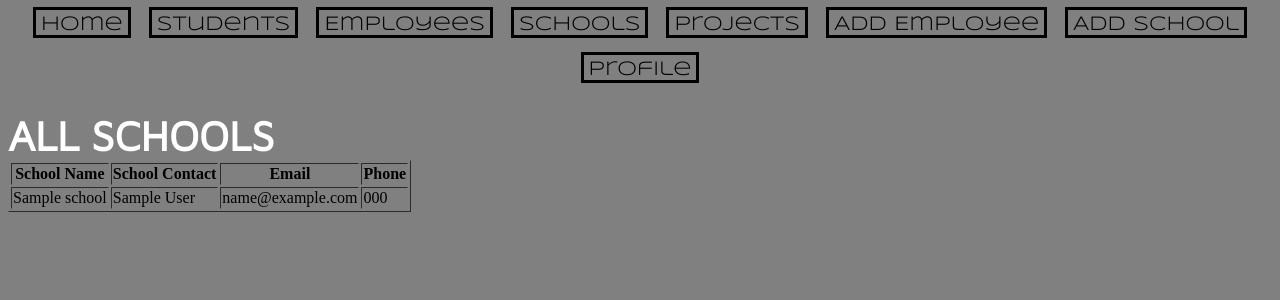
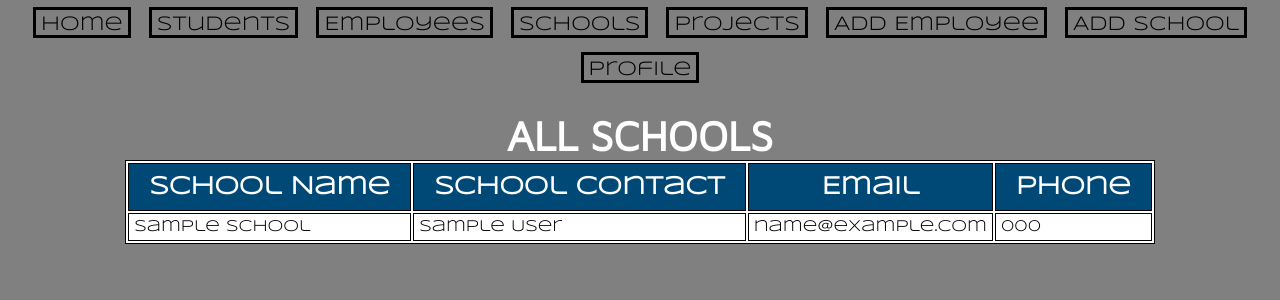
Before and after one commit to MetaCapstoneTeam/capstoneTracker, a Django app: a page that uses c1_capstonetracker/projectTracker/templates/school_list.html in a window 1280 px wide. Shown: the part 97-397 px from the top of the page. Run offline with Django 3.2, Linux system fonts and the light colour scheme; tables that the repository leaves empty hold one stand-in row (values such as "Sample post").

Commit message:
updated table format

```diff
--- a/c1_capstonetracker/frontend/static/css/stylesheet.css
+++ b/c1_capstonetracker/frontend/static/css/stylesheet.css
@@ -125,16 +125,10 @@ body{
 /* CSS for home page */
 
 #home_page_block{
-
-  /*text-align: left;
-  padding-top: 5px;
-  padding-left: 5px;
-  padding-right: 5px;
-  display: inline;
-  margin: 0px;*/
   background-color: white;
   font-family: 'Syncopate', sans-serif;
   font-size: 20px;
+  padding-bottom: 10px;
 }
 
 #home_page_block title {
@@ -147,7 +141,7 @@ body{
 
 #home_page_block content {
   height: 300px;
-  width: 100%;
+  width: 93%;
   padding-left: 20px;
   padding-right: 20px;
   margin-left: 25px;
@@ -155,3 +149,27 @@ body{
   display: inline-block;
   background-color: #004977;
 }
+
+/* CSS for Tables */
+table, td, th {
+    border: 1px solid black;
+    background-color: white;
+    font-family: 'Syncopate', sans-serif;
+}
+
+th {
+    background-color: #004977;
+    color: white;
+    padding-top: 10px;
+    padding-bottom: 10px;
+    padding-left: 20px;
+    padding-right: 20px;
+    font-size: 25px;
+}
+td {
+    font-size: 16px;
+    padding-left: 5px;
+    padding-right: 5px;
+    padding-top: 5px;
+    padding-bottom: 5px;
+}
--- a/c1_capstonetracker/projectTracker/templates/employee_list.html
+++ b/c1_capstonetracker/projectTracker/templates/employee_list.html
@@ -3,9 +3,9 @@
 {% load tz %}
 {% block content %}
 
-<h1>All Employees</h1>
+<h1 align = 'center'>All Employees</h1>
 
-<table border=1>
+<table align = 'center',border=1>
     <thead>
         <tr>
             <th>Employee Name</th>
--- a/c1_capstonetracker/projectTracker/templates/project_list.html
+++ b/c1_capstonetracker/projectTracker/templates/project_list.html
@@ -3,9 +3,9 @@
 {% load tz %}
 {% block content %}
 
-<h1>All Projects</h1>
+<h1 align = 'center'>All Projects</h1>
 
-<table border=1>
+<table align = 'center',border=1>
     <thead>
         <tr>
             <th>Project Name</th>
--- a/c1_capstonetracker/projectTracker/templates/school_list.html
+++ b/c1_capstonetracker/projectTracker/templates/school_list.html
@@ -3,9 +3,9 @@
 {% load tz %}
 {% block content %}
 
-<h1>All Schools</h1>
+<h1 align = 'center'>All Schools</h1>
 
-<table border=1>
+<table align="center",border=1>
     <thead>
         <tr>
             <th>School Name</th>
--- a/c1_capstonetracker/projectTracker/templates/student_list.html
+++ b/c1_capstonetracker/projectTracker/templates/student_list.html
@@ -3,15 +3,15 @@
 {% load tz %}
 {% block content %}
 
-<h1>All Students</h1>
+<h1 align = 'center'>All Students</h1>
 
-<table border=1>
+<table align = 'center',border=1>
     <thead>
         <tr>
             <th>Student Name</th>
             <th>School</th>
             <th>Major</th>
-            <th>Project </th>
+            <th>Project</th>
         </tr>
     </thead>
     <tbody>
```
